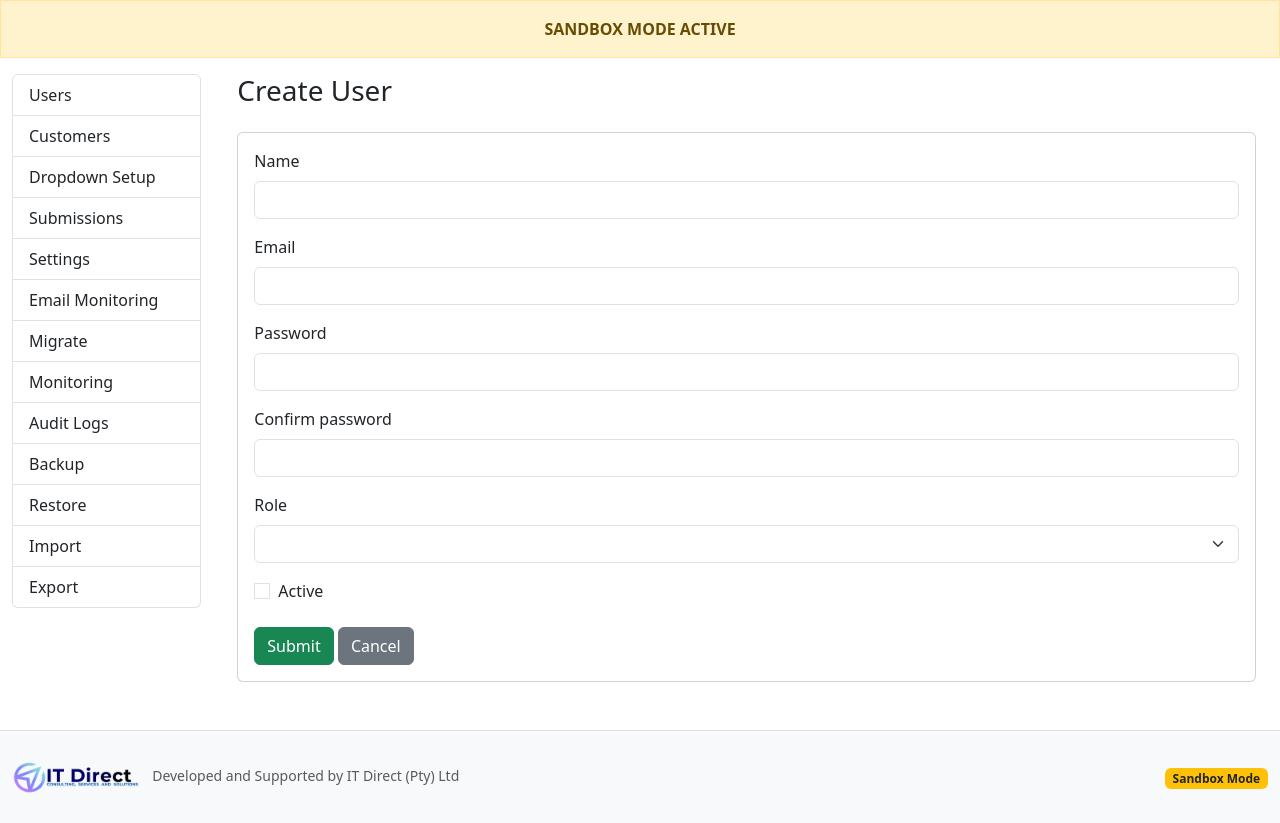
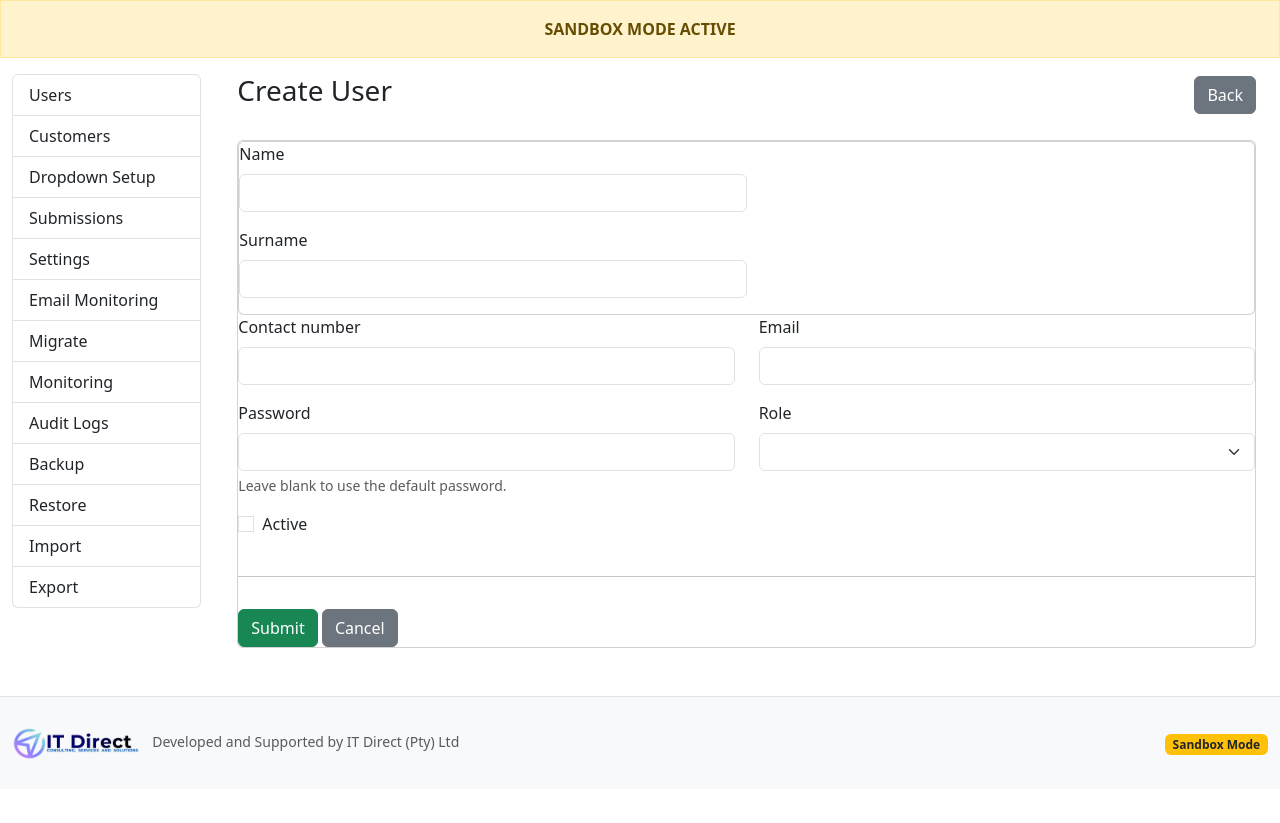
Before and after one commit to raynogrundling-stack/TestSamples, a Python web app: template templates/admin/users/create.html in a window 1280 px wide. Shown: the part 64-887 px from the top of the page. After the commit the page ends 823 px from the top, so only its background shows below. Run offline with Jinja, Linux system fonts and the light colour scheme; the template is opened without the code that fills it: most values are stand-ins (such as "Sample title", 1, 10 or a date in 2020); form fields are guessed from the names that the template uses.

Commit message:
Update create.html

```diff
--- a/templates/admin/users/create.html
+++ b/templates/admin/users/create.html
@@ -4,13 +4,20 @@ Create User
 {% endblock %}
 {% block admin_content %}
 <div class="container-fluid">
-    <h3 class="mb-4">
+    <div class="d-flex justify-content-between align-items-center mb-4">
+        <h3>
             Create User
         </h3>
+        <a
+            href="{{ url_for('users.index') }}"
+            class="btn btn-secondary">
+            Back
+        </a>
+    </div>
     <div class="card">
-        <div class="card-body">
-            <form method="POST">
-                {{ form.hidden_tag() }}
+        <div class="card form.hidden_tag() }}
+                <div class="row">
+                    <div class="col-md-6">
                         <div class="mb-3">
                             {{ form.name.label(
                                 class="form-label"
@@ -18,7 +25,46 @@ Create User
                             {{ form.name(
                                 class="form-control"
                             ) }}
+                            {% for error in form.name.errors %}
+                            <div class="text-danger">
+                                {{ error }}
                             </div>
+                            {% endfor %}
+                        </div>
+                    </div>
+                    <div class="col-md-6">
+                        <div class="mb-3">
+                            {{ form.surname.label(
+                                class="form-label"
+                            ) }}
+                            {{ form.surname(
+                                class="form-control"
+                            ) }}
+                            {% for error in form.surname.errors %}
+                            <div class="text-danger">
+                                {{ error }}
+                            </div>
+                            {% endfor %}
+                        </div>
+                    </div>
+                </div>
+                <div class="row">
+                    <div class="col-md-6">
+                        <div class="mb-3">
+                            {{ form.contact_number.label(
+                                class="form-label"
+                            ) }}
+                            {{ form.contact_number(
+                                class="form-control"
+                            ) }}
+                            {% for error in form.contact_number.errors %}
+                            <div class="text-danger">
+                                {{ error }}
+                            </div>
+                            {% endfor %}
+                        </div>
+                    </div>
+                    <div class="col-md-6">
                         <div class="mb-3">
                             {{ form.email.label(
                                 class="form-label"
@@ -26,7 +72,16 @@ Create User
                             {{ form.email(
                                 class="form-control"
                             ) }}
+                            {% for error in form.email.errors %}
+                            <div class="text-danger">
+                                {{ error }}
                             </div>
+                            {% endfor %}
+                        </div>
+                    </div>
+                </div>
+                <div class="row">
+                    <div class="col-md-6">
                         <div class="mb-3">
                             {{ form.password.label(
                                 class="form-label"
@@ -34,22 +89,32 @@ Create User
                             {{ form.password(
                                 class="form-control"
                             ) }}
+                            <div class="form-text">
+                                Leave blank to use the default password.
                             </div>
-                <div class="mb-3">
-                    {{ form.confirm_password.label(
-                        class="form-label"
-                    ) }}
-                    {{ form.confirm_password(
-                        class="form-control"
-                    ) }}
+                            {% for error in form.password.errors %}
+                            <div class="text-danger">
+                                {{ error }}
                             </div>
+                            {% endfor %}
+                        </div>
+                    </div>
+                    <div class="col-md-6">
                         <div class="mb-3">
                             {{ form.role.label(
                                 class="form-label"
                             ) }}
+
                             {{ form.role(
                                 class="form-select"
                             ) }}
+                            {% for error in form.role.errors %}
+                            <div class="text-danger">
+                                {{ error }}
+                            </div>
+                            {% endfor %}
+                        </div>
+                    </div>
                 </div>
                 <div class="form-check mb-4">
                     {{ form.active(
@@ -59,6 +124,8 @@ Create User
                         class="form-check-label"
                     ) }}
                 </div>
+                <hr>
+                <div class="mt-3">
                     {{ form.submit(
                         class="btn btn-success"
                     ) }}
@@ -66,6 +133,7 @@ Create User
                        class="btn btn-secondary">
                         Cancel
                     </a>
+                </div>
             </form>
         </div>
     </div>
```
Lines whose indentation alone changed are shown as unchanged.
